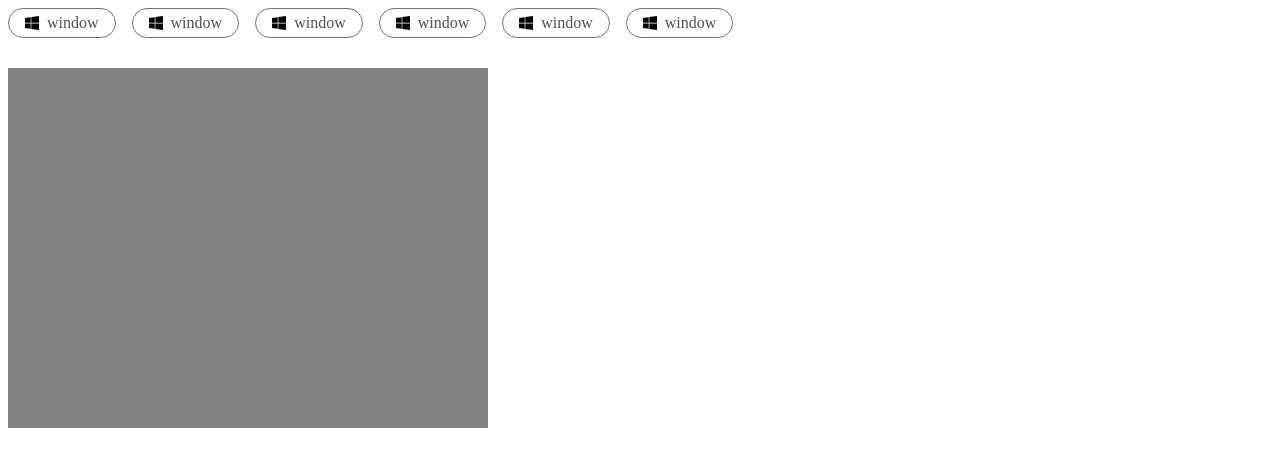
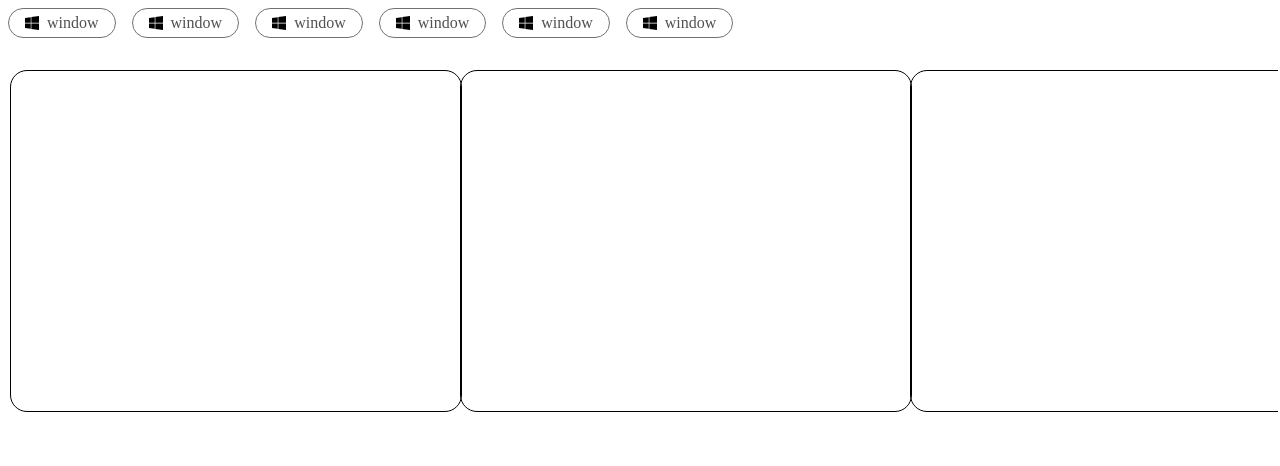
Before and after one commit to ChuzaWick420/play_store_clone, a plain HTML site: page index.html in a window 1280 px wide. Drawn offline with Linux system fonts and the light colour scheme.

Commit message:
using the cards dimension to set the dimensions of the big card container for scroll

```diff
--- a/index.html
+++ b/index.html
@@ -56,9 +56,11 @@
       </a>
     </div>
     <div class="bigCards">
-      <div class="card">
-
-      </div>
+      <div class="card"> </div>
+      <div class="card"></div>
+      <div class="card"></div>
+      <div class="card"></div>
+      <div class="card"></div>
     </div>
   </div>
 </body>
--- a/style.css
+++ b/style.css
@@ -14,9 +14,22 @@
 	gap: 0.5rem;
 }
 
+.bigCards{
+  padding: 0.2rem;
+  margin-top: 30px;
+  width: calc(100vw - 16px); /* default body margin : 8px. left and right total 16px */
+  height: 340px;
+  overflow: scroll;
+  display: flex;
+}
+
+.bigCards::-webkit-scrollbar{
+  display: none;
+}
+
 .card {
-	margin-top: 30px;
-	background-color: rgba(0, 0, 0, 0.486);
-	width: 480px;
-	aspect-ratio: 4/3;
+	width: 450px;
+  aspect-ratio: 4/3 ;
+  border-radius: 1rem;
+  outline: solid 1px;
 }
```
